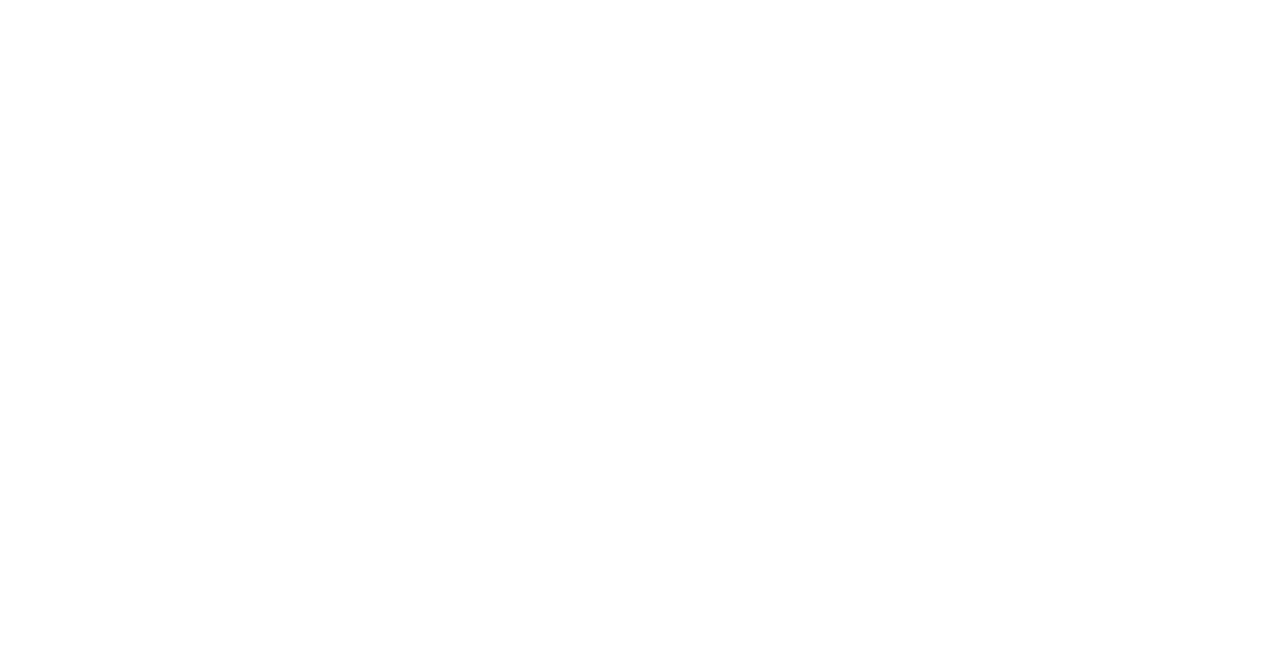
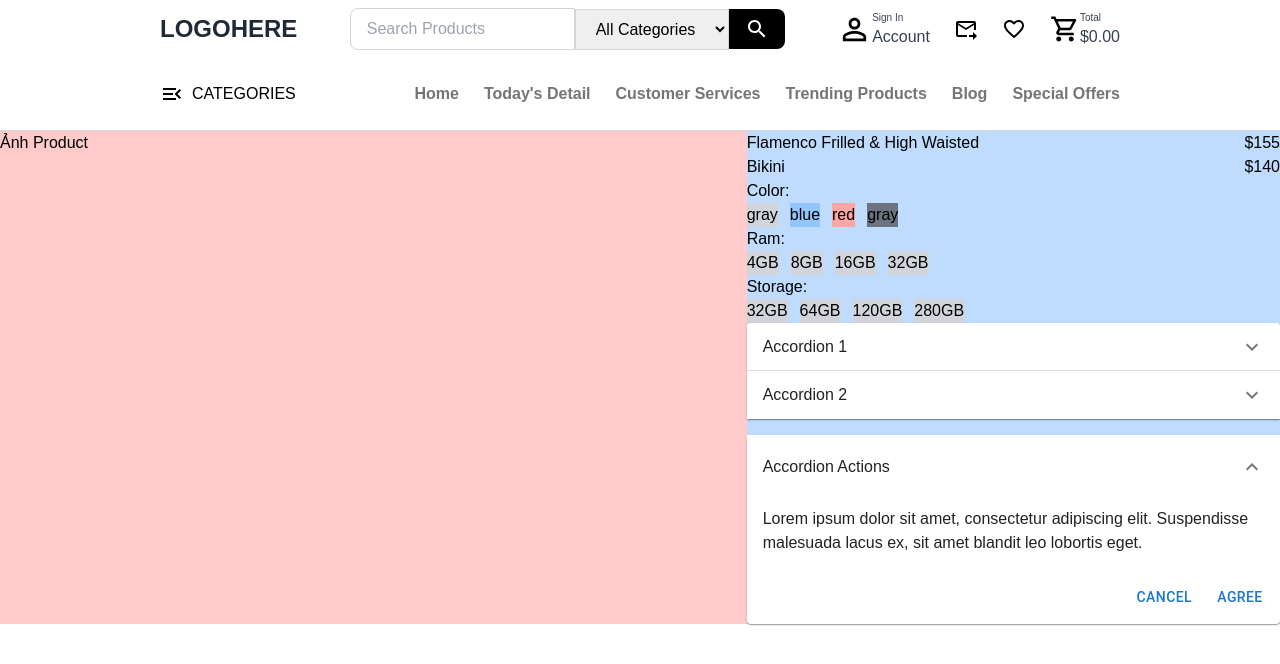
Before and after one commit to Ecommerce-KTN/FE-Ecommerce, a React (Create React App) app: page /ProductDetail in a window 1280 px wide. Before the commit this address had no page. Shown: the top 664 px of the page. Built offline with nearby package versions, Linux system fonts and the light colour scheme.

Commit message:
homepage-done
homepage status: done

```diff
--- a/package.json
+++ b/package.json
@@ -27,6 +27,8 @@
     "react-icons": "^5.3.0",
     "react-router-dom": "^6.2.1",
     "react-scripts": "^5.0.1",
+    "react-slick": "^0.30.2",
+    "slick-carousel": "^1.8.1",
     "web-vitals": "^2.1.4"
   },
   "scripts": {
--- a/src/App.css
+++ b/src/App.css
@@ -169,3 +169,20 @@ body {
   position: relative; /* Đảm bảo các phần tử con như icon được định vị chính xác */
   width: 23%;
 }
+.slick-slide > div{
+  margin: 0 10px;
+
+}
+
+.navbar {
+  position: static;
+  top: 0;
+  transform: translateY(0);
+  transition: transform 0.5s ease;
+}
+
+.navbar.active {
+  position: sticky;
+  transform: translateY(-50px); /* Di chuyển navbar lên 50px */
+  box-shadow: 0 2px 4px 0 rgba(0,0,0,.2);
+}
--- a/src/App.js
+++ b/src/App.js
@@ -5,7 +5,6 @@ import Category from './components/app/Category';
 import Product from './components/app/Product';
 import { Button } from '@mui/material';
 import Header from './components/app/Header';
-
 function App ()
 {
   return (
@@ -16,12 +15,15 @@ function App ()
           <Button variant="contained">Manager</Button>
         </Link>
       </div>
-      <div className="border-b border-gray-300"><Header/></div>
+      <Header/>
 
-      <div className="mx-auto w-8/12">
-        <EmblaCarousel />
-        <Category />
-        <Product />
+      <div className="mx-auto w-9/12">
+          <EmblaCarousel />
+          <Category />
+          <div className="h-[500px] w-full">
+            <Product/>
+          <div/>
+        </div>
       </div>
     </div >
   );
--- a/src/components/app/Banner.js
+++ b/src/components/app/Banner.js
@@ -28,7 +28,7 @@ function EmblaCarousel ()
   }, [ emblaApi ] )
 
   return (
-    <div className=" w-12/12 h-500 overflow-hidden relative embla rounded-[20px] mt-10" ref={ emblaRef }>
+    <div className=" w-12/12 h-500 overflow-hidden relative embla rounded-[20px] mt-10 z-40" ref={ emblaRef }>
       <div className="flex">
         <div className="min-w-full banner-container">
           <div className="banner-content">
--- a/src/components/app/Category.js
+++ b/src/components/app/Category.js
@@ -12,16 +12,16 @@ import ChairOutlinedIcon from '@mui/icons-material/ChairOutlined';
 
 
 const categories = [
-  { name: 'Electronics', icon: <PhoneAndroidOutlinedIcon/> },
-  { name: 'Books', icon: <DnsOutlinedIcon/> },
-  { name: 'Jewelry', icon: <DiamondOutlinedIcon/> },
-  { name: 'Toys', icon: <ToysOutlinedIcon/> },
-  { name: 'Sports', icon: <SportsBaseballOutlinedIcon/> },
-  { name: 'Watches', icon: <WatchOutlinedIcon/> },
-  { name: 'Games', icon: <VideogameAssetOutlinedIcon/> },
-  { name: 'Fine Arts', icon: <DrawOutlinedIcon/> },
-  { name: 'Software', icon: <FlutterDashOutlinedIcon/> },
-  { name: 'Furniture', icon: <ChairOutlinedIcon/> },
+  { name: 'Electronics', icon: <PhoneAndroidOutlinedIcon style={{fontSize: '40px'}}/> },
+  { name: 'Books', icon: <DnsOutlinedIcon style={{fontSize: '40px'}}/> },
+  { name: 'Jewelry', icon: <DiamondOutlinedIcon style={{fontSize: '40px'}}/> },
+  { name: 'Toys', icon: <ToysOutlinedIcon style={{fontSize: '40px'}}/> },
+  { name: 'Sports', icon: <SportsBaseballOutlinedIcon style={{fontSize: '40px'}}/> },
+  { name: 'Watches', icon: <WatchOutlinedIcon style={{fontSize: '40px'}}/> },
+  { name: 'Games', icon: <VideogameAssetOutlinedIcon style={{fontSize: '40px'}}/> },
+  { name: 'Fine Arts', icon: <DrawOutlinedIcon style={{fontSize: '40px'}}/> },
+  { name: 'Software', icon: <FlutterDashOutlinedIcon style={{fontSize: '40px'}}/> },
+  { name: 'Furniture', icon: <ChairOutlinedIcon style={{fontSize: '40px'}}/> },
 ];
 
 function Category(){
--- a/src/components/app/Header.js
+++ b/src/components/app/Header.js
@@ -1,4 +1,4 @@
-import React from "react";
+import {react, useState} from "react";
 import PersonOutlineOutlinedIcon from '@mui/icons-material/PersonOutlineOutlined';
 import ForwardToInboxIcon from '@mui/icons-material/ForwardToInbox';
 import FavoriteBorderIcon from '@mui/icons-material/FavoriteBorder';
@@ -7,8 +7,20 @@ import SearchOutlinedIcon from '@mui/icons-material/SearchOutlined';
 import MenuOpenOutlinedIcon from '@mui/icons-material/MenuOpenOutlined';
 
 const Header = () => {
+  const [nav, setNav] = useState(false);
+
+  const handleScroll = () => {
+    if (window.scrollY >= 50) {
+      setNav(true);
+    } else {
+      setNav(false);
+    }
+  }
+
+  window.addEventListener("scroll", handleScroll);
   return (
-    <header className="mx-auto w-8/12">
+    <div className={`${nav ? 'navbar active' : 'navbar'} border-b border-gray-300 top-0 z-50 bg-white`}>
+      <header className="mx-auto w-9/12 ">
         {/* Logo Section */}
         <div className="flex justify-between items-center py-2">
           <div className="flex items-center">
@@ -43,7 +55,6 @@ const Header = () => {
             </div>
             <ForwardToInboxIcon/>
             <FavoriteBorderIcon />
-
             <div className="flex items-center">
               <ShoppingCartOutlinedIcon sx={{ fontSize: 30}}/>
               <div>
@@ -53,14 +64,13 @@ const Header = () => {
             </div>
           </div>
         </div>
-
         <div className="flex items-center justify-between py-6">
           <div className="flex items-center justify-center ">
             <MenuOpenOutlinedIcon sx={{marginRight: 1}}/>
             CATEGORIES
           </div>
           <div className="flex justify-end">
-          <ul className="nav flex ">
+            <ul className="nav flex">
               <li><a href="#">Home</a></li>
               <li><a href="#">Today's Detail</a></li>
               <li><a href="#">Customer Services</a></li>
@@ -71,6 +81,7 @@ const Header = () => {
           </div>
         </div>
       </header>
+    </div>
   );
 };
 
--- a/src/index.css
+++ b/src/index.css
@@ -18,7 +18,14 @@ code {
 
 @layer utilities {
   ul.nav li a {
-    padding-left: 25px;
+    margin-left: 25px;
+    font-weight: 700;
+    color: rgb(117, 117, 117);
+    transition: color 0.3s ease;
+
+  }
+  ul.nav li a:hover {
+    color: rgb(0, 0, 0); /* Đảm bảo a:hover nằm trong phạm vi ul.nav li a */
   }
 }
 
--- a/src/pages/ProductDetail/ProductDetail.js
+++ b/src/pages/ProductDetail/ProductDetail.js
@@ -1,14 +1,116 @@
-import React from 'react'
-import Headers from '../../components/Headers/Headers'
+import React from "react";
+import Header from "../../components/app/Header";
+import Accordion from "@mui/material/Accordion";
+import AccordionActions from "@mui/material/AccordionActions";
+import AccordionSummary from "@mui/material/AccordionSummary";
+import AccordionDetails from "@mui/material/AccordionDetails";
+import ExpandMoreIcon from "@mui/icons-material/ExpandMore";
+import Button from "@mui/material/Button";
 
-function ProductDetail ()
-{
-    return (
-        <div>
-            <Headers />
-            <div>New function to test </div>
+function ProductDetail() {
+  return (
+    <div className="container">
+      <Header />
+      <div className="flex">
+        <div className="w-7/12 bg-red-200">Ảnh Product</div>
+        <div className="w-5/12 bg-blue-200">
+          <div className="flex justify-between items-center">
+            <div>
+              <h2>Flamenco Frilled & High Waisted</h2>
+              <p>Bikini</p>
+            </div>
+            <div>
+              <p>$155</p>
+              <p>$140</p>
+            </div>
+          </div>
+          {/* color */}
+          <div>
+            <div>Color: {}</div>
+            <div className="flex gap-3">
+              <button className="bg-gray-300">gray</button>
+              <button className="bg-blue-300">blue</button>
+              <button className="bg-red-300">red</button>
+              <button className="bg-gray-500">gray</button>
+            </div>
+          </div>
+          {/* ram */}
+          <div>
+            <div>Ram: {}</div>
+            <div className="flex gap-3">
+              <button className="bg-gray-300">4GB</button>
+              <button className="bg-gray-300">8GB</button>
+              <button className="bg-gray-300">16GB</button>
+              <button className="bg-gray-300">32GB</button>
+            </div>
+          </div>
+          {/* Storage */}
+          <div>
+            <div>Storage: {}</div>
+            <div className="flex gap-3">
+              <button className="bg-gray-300">32GB</button>
+              <button className="bg-gray-300">64GB</button>
+              <button className="bg-gray-300">120GB</button>
+              <button className="bg-gray-300">280GB</button>
+            </div>
+          </div>
+          {/* list */}
+          <div>
+            <Accordion>
+              <AccordionSummary
+                expandIcon={<ExpandMoreIcon />}
+                aria-controls="panel1-content"
+                id="panel1-header"
+              >
+                Accordion 1
+              </AccordionSummary>
+              <AccordionDetails>
+                <ul>
+                    <li className="border-b-2 border-black"><a href="">Display</a></li>
+                    <li><a href="">Processor</a></li>
+                    <li><a href="">Battery</a></li>
+                    <li><a href="">Opperating System</a></li>
+                    <li><a href="">Water Resistance</a></li>
+                </ul>
+              </AccordionDetails>
+            </Accordion>
+            <Accordion>
+              <AccordionSummary
+                expandIcon={<ExpandMoreIcon />}
+                aria-controls="panel2-content"
+                id="panel2-header"
+              >
+                Accordion 2
+              </AccordionSummary>
+              <AccordionDetails>
+                Lorem ipsum dolor sit amet, consectetur adipiscing elit.
+                Suspendisse malesuada lacus ex, sit amet blandit leo lobortis
+                eget.
+              </AccordionDetails>
+            </Accordion>
+            <Accordion defaultExpanded>
+              <AccordionSummary
+                expandIcon={<ExpandMoreIcon />}
+                aria-controls="panel3-content"
+                id="panel3-header"
+              >
+                Accordion Actions
+              </AccordionSummary>
+              <AccordionDetails>
+                Lorem ipsum dolor sit amet, consectetur adipiscing elit.
+                Suspendisse malesuada lacus ex, sit amet blandit leo lobortis
+                eget.
+              </AccordionDetails>
+              <AccordionActions>
+                <Button>Cancel</Button>
+                <Button>Agree</Button>
+              </AccordionActions>
+            </Accordion>
+          </div>
         </div>
-    )
+      </div>
+    </div>
+  );
 }
 
 export default ProductDetail;
--- a/src/routes/Stack.js
+++ b/src/routes/Stack.js
@@ -1,6 +1,7 @@
 import React from 'react'
 import { Route, Routes } from 'react-router-dom'
 import Manager from '../pages/manager/Manager'
+import ProductDetail from '../pages/ProductDetail/ProductDetail'
 import App from '../App'
 
 const Stack = () => {
@@ -8,6 +9,7 @@ const Stack = () => {
     <Routes>
       <Route index  element={<App />} />
       <Route path="/Manager" element={<Manager />} />
+      <Route path="/ProductDetail" element={<ProductDetail />} />
     </Routes>
   )
 }
```
Also changed, not shown: src/components/app/Product.js (+85 -29 lines), 1 other file (tests, documents, lock files or other folders). Lines whose indentation alone changed are shown as unchanged.
